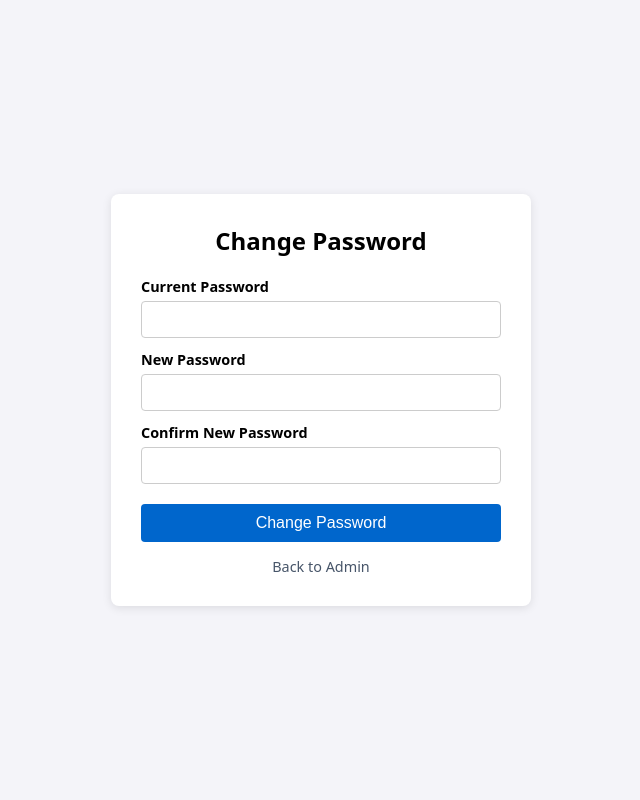
After one commit to wpyoga/linkbuilder, a Flask app: page /change-password in a window 1280 px wide. The commit adds this page. Shown: the whole page, without its empty margins (319-959 px from the left). Run offline with Flask 3, Linux system fonts and the light colour scheme; the visitor is signed in with stand-in values (Sample User, id 1); some libraries are stand-ins or nearby versions.

Commit message:
feat: change password page

```diff
--- a/app.py
+++ b/app.py
@@ -853,6 +853,56 @@ def admin():
     return render_template("admin.jinja2", data=data, user=current_user)
 
 
+# Handle password changes for the currently authenticated administrator.
+# The current password is required before the new password can be accepted, and the new
+# password is hashed with the same scrypt-based Werkzeug helper used during initialization.
+@app.route("/change-password", methods=["GET", "POST"])
+@login_required
+def change_password():
+    if request.method == "POST":
+        current_password = request.form.get("current_password", "")
+        new_password = request.form.get("new_password", "")
+        confirm_password = request.form.get("confirm_password", "")
+
+        if not check_password_hash(current_user.password_hash, current_password):
+            flash("Current password is incorrect.", "danger")
+            return redirect(url_for("change_password"))
+
+        if not new_password:
+            flash("New password cannot be empty.", "danger")
+            return redirect(url_for("change_password"))
+
+        if new_password != confirm_password:
+            flash("New passwords do not match.", "danger")
+            return redirect(url_for("change_password"))
+
+        if new_password == current_password:
+            flash("New password must be different from the current password.", "danger")
+            return redirect(url_for("change_password"))
+
+        new_password_hash = generate_password_hash(new_password, method="scrypt")
+
+        try:
+            with get_db() as db:
+                db.execute(
+                    "UPDATE users SET password_hash = ? WHERE id = ?",
+                    (new_password_hash, current_user.id),
+                )
+        except Exception as e:
+            app.logger.error(f"Database error during password change: {e}")
+            flash(
+                "A database error occurred while changing the password. Check the server log for details.",
+                "danger",
+            )
+            return redirect(url_for("change_password"))
+
+        current_user.password_hash = new_password_hash
+        flash("Password changed successfully.", "success")
+        return redirect(url_for("admin"))
+
+    return render_template("change_password.jinja2")
+
+
 # Handle configuration modifications, file uploads, and trigger dynamic bakes.
 #
 # Buttons now arrive as a single JSON-encoded field ('buttons_json') built client-side by
--- a/templates/admin.jinja2
+++ b/templates/admin.jinja2
@@ -168,6 +168,7 @@
       <h2>Linkbuilder Admin</h2>
       <span style="font-size: 0.9rem">
         Logged in as <strong>{{ user.username }}</strong> |
+        <a href="/change-password" style="color: #475569; text-decoration: none">Change Password</a> |
         <a href="/logout" style="color: #d9534f; text-decoration: none">Logout</a>
       </span>
     </div>
--- /dev/null
+++ b/templates/change_password.jinja2
@@ -0,0 +1,95 @@
+<!doctype html>
+<html lang="en">
+  <head>
+    <meta charset="UTF-8" />
+    <meta name="viewport" content="width=device-width, initial-scale=1.0" />
+    <title>Change Password - Linkbuilder Admin</title>
+    <style>
+      body {
+        font-family: system-ui, sans-serif;
+        display: flex;
+        justify-content: center;
+        align-items: center;
+        min-height: 100vh;
+        margin: 0;
+        padding: 20px;
+        box-sizing: border-box;
+        background: #f4f4f9;
+      }
+      .card {
+        background: #fff;
+        padding: 30px;
+        border-radius: 8px;
+        box-shadow: 0 2px 10px rgba(0,0,0,0.1);
+        width: 100%;
+        max-width: 360px;
+      }
+      h2 { margin-top: 0; margin-bottom: 20px; text-align: center; }
+      label { display: block; font-size: 0.9rem; font-weight: bold; margin-top: 12px; }
+      input[type="password"] {
+        width: 100%;
+        padding: 10px;
+        margin-top: 5px;
+        border: 1px solid #ccc;
+        border-radius: 4px;
+        box-sizing: border-box;
+      }
+      button {
+        width: 100%;
+        padding: 10px;
+        margin-top: 20px;
+        background: #0066cc;
+        color: #fff;
+        border: none;
+        border-radius: 4px;
+        font-size: 1rem;
+        cursor: pointer;
+      }
+      .back-link {
+        display: block;
+        margin-top: 15px;
+        text-align: center;
+        color: #475569;
+        text-decoration: none;
+        font-size: 0.9rem;
+      }
+      .alert {
+        padding: 10px;
+        border-radius: 4px;
+        margin-bottom: 15px;
+        font-size: 0.9rem;
+      }
+      .alert-danger { background: #f8d7da; color: #721c24; }
+      .alert-success { background: #d4edda; color: #155724; }
+    </style>
+  </head>
+  <body>
+    <div class="card">
+      <h2>Change Password</h2>
+
+      {% set messages = get_flashed_messages(with_categories=true) %}
+      {% if messages %}
+        {% for category, message in messages %}
+          <div class="alert alert-{{ category }}">{{ message }}</div>
+        {% endfor %}
+      {% endif %}
+
+      <form method="POST" action="/change-password">
+        <input type="hidden" name="csrf_token" value="{{ csrf_token() }}" />
+
+        <label>Current Password</label>
+        <input type="password" name="current_password" autocomplete="current-password" required />
+
+        <label>New Password</label>
+        <input type="password" name="new_password" autocomplete="new-password" required />
+
+        <label>Confirm New Password</label>
+        <input type="password" name="confirm_password" autocomplete="new-password" required />
+
+        <button type="submit">Change Password</button>
+      </form>
+
+      <a class="back-link" href="/">Back to Admin</a>
+    </div>
+  </body>
+</html>
```
